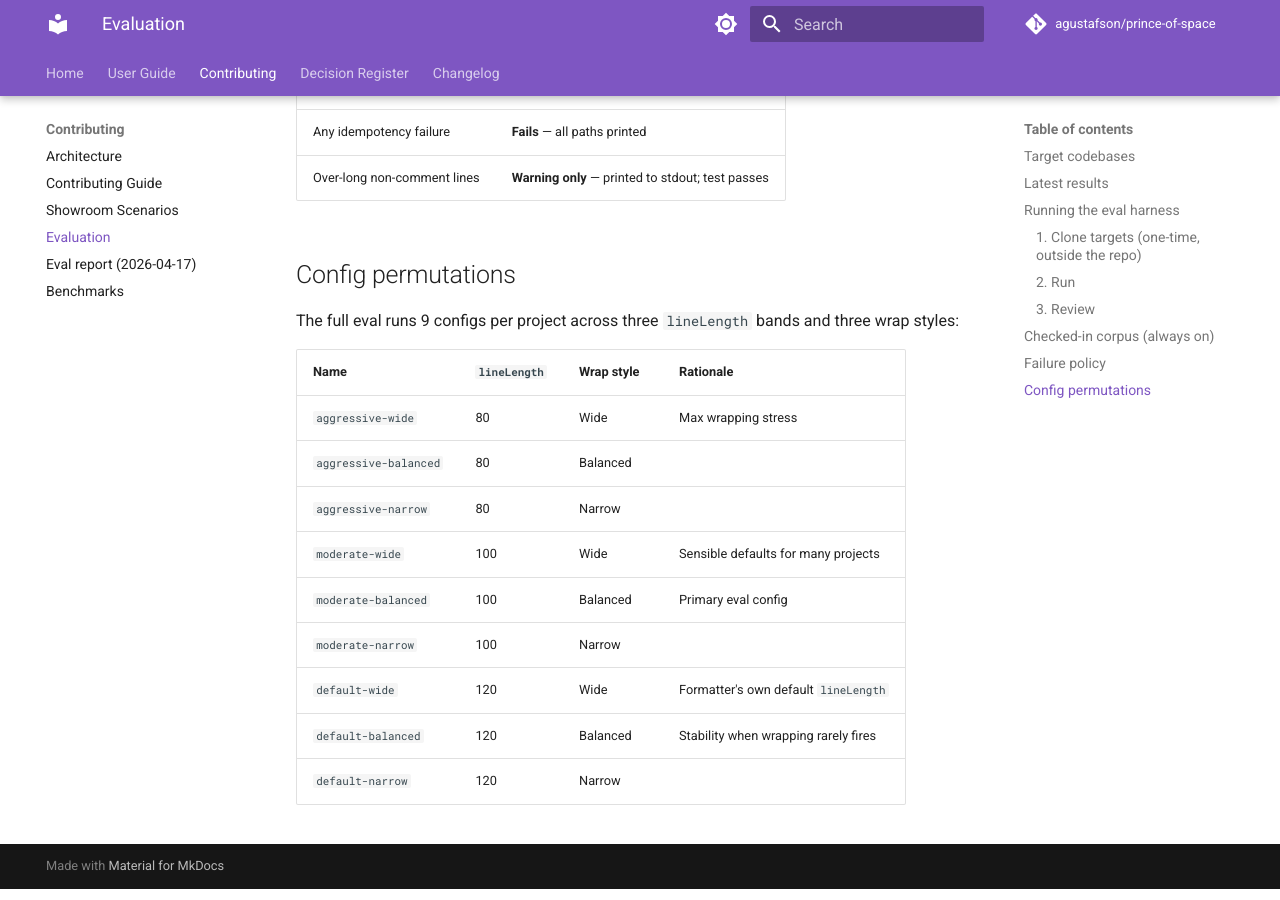
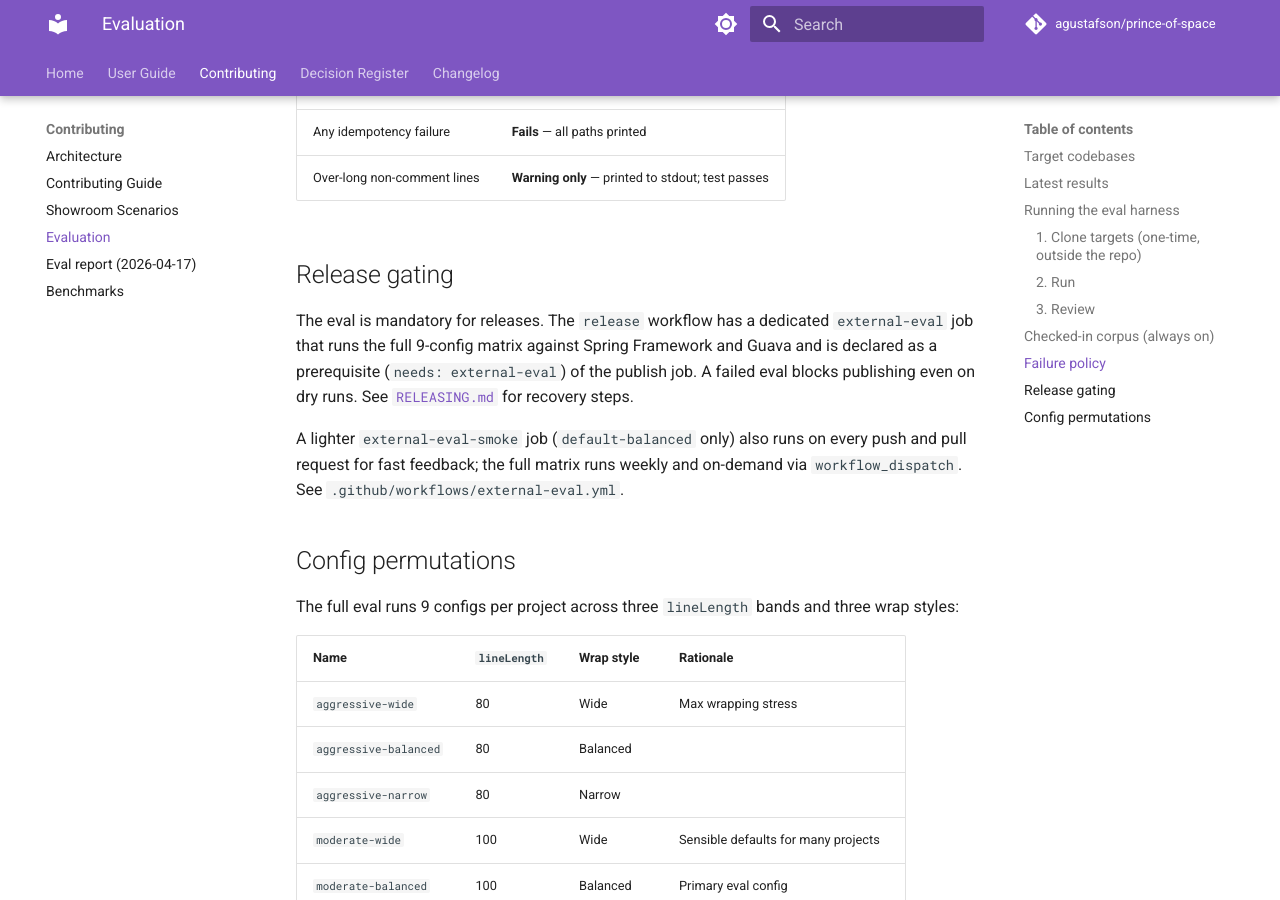
Before and after one commit to agustafson/prince-of-space, an MkDocs documentation site: the page built from docs/evaluation.md, in a window 1280 px wide and 900 px high, scrolled down 1978 px. Built offline with MkDocs 1.6.1 and Material for MkDocs 9.7.7, drawn with Linux system fonts in a browser that asks for light colours; comment, search, counter and statistics services are not loaded.

Commit message:
ci(release): gate releases on full external eval (Spring + Guava)
A formatter regression that breaks a real-world codebase is far more
expensive than a delayed release. Add a mandatory pre-publish job that
runs the full 9-config eval matrix (3 line-length bands × 3 wrap styles)
against Spring Framework and Guava and hard-asserts:

- zero parse errors per config
- zero idempotency failures per config (engine convergence within the
  4-pass budget)

The publish job declares `needs: external-eval`, so failures block the
full release path including dry runs. Eval reports are uploaded as a
workflow artifact (`release-eval-report-<sha>`) for inspection.

Docs:
- RELEASING.md: new "External eval gate (mandatory)" section explaining
  failure recovery (artifact download, local repro, do-not-bypass policy)
  and an extra checklist item pointing at the smoke run on main.
- docs/evaluation.md: add a "Release gating" section cross-linking the
  release doc and clarifying the smoke-vs-full split.

```diff
--- a/docs/evaluation.md
+++ b/docs/evaluation.md
@@ -63,6 +63,18 @@ Reports are overwritten on re-run for the same day.
 | Any idempotency failure | **Fails** — all paths printed |
 | Over-long non-comment lines | **Warning only** — printed to stdout; test passes |
 
+## Release gating
+
+The eval is mandatory for releases. The `release` workflow has a dedicated
+`external-eval` job that runs the full 9-config matrix against Spring Framework
+and Guava and is declared as a prerequisite (`needs: external-eval`) of the
+publish job. A failed eval blocks publishing even on dry runs. See
+[`RELEASING.md`](../RELEASING.md#external-eval-gate-mandatory) for recovery steps.
+
+A lighter `external-eval-smoke` job (`default-balanced` only) also runs on every
+push and pull request for fast feedback; the full matrix runs weekly and
+on-demand via `workflow_dispatch`. See `.github/workflows/external-eval.yml`.
+
 ## Config permutations
 
 The full eval runs 9 configs per project across three `lineLength` bands and three wrap styles:
```
Also changed, not shown: RELEASING.md (+41 -0 lines), 1 other file.
